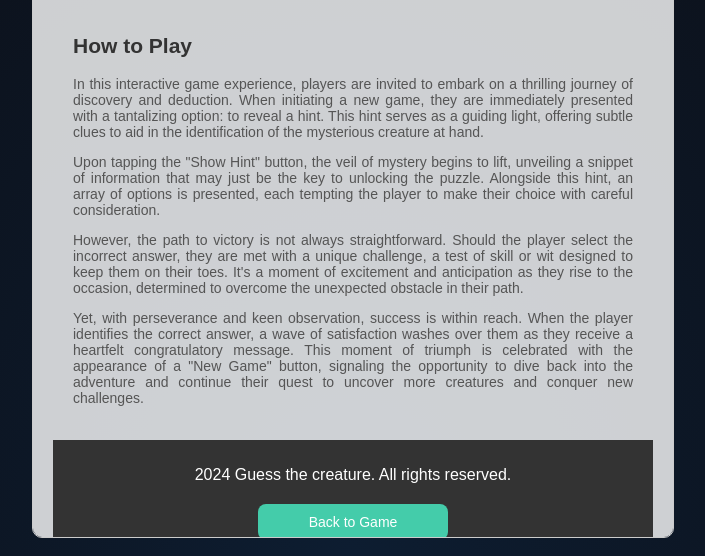
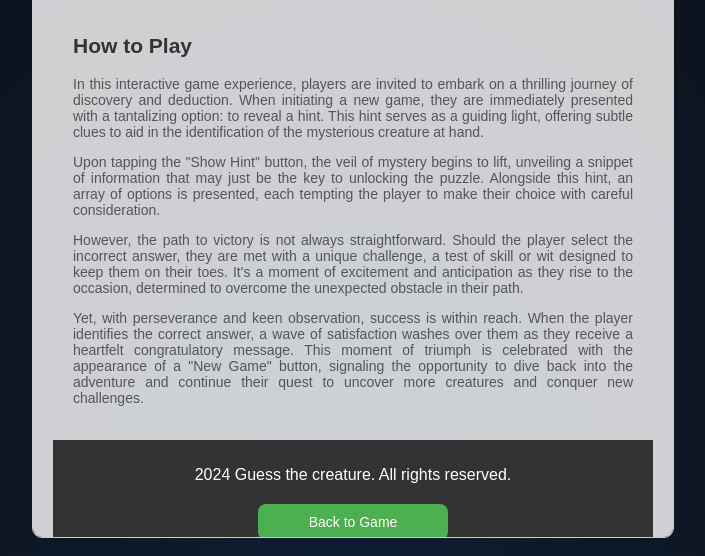
Before and after one commit to ASKappunion/GuesstheCreature, a plain HTML site: page help.html in a window 1280 px wide. Shown: the part 244-800 px from the top of the page, without its empty margins (287-992 px from the left). Drawn offline with Linux system fonts and the light colour scheme.

Commit message:
help.css

```diff
--- a/help.css
+++ b/help.css
@@ -166,7 +166,7 @@ footer {
 }
 
 .button {
-    background-color: #4CAF;
+    background-color: #4CAF50; /* Corrected color value */
     border: none;
     color: white;
     padding: 10px 20px;
```
